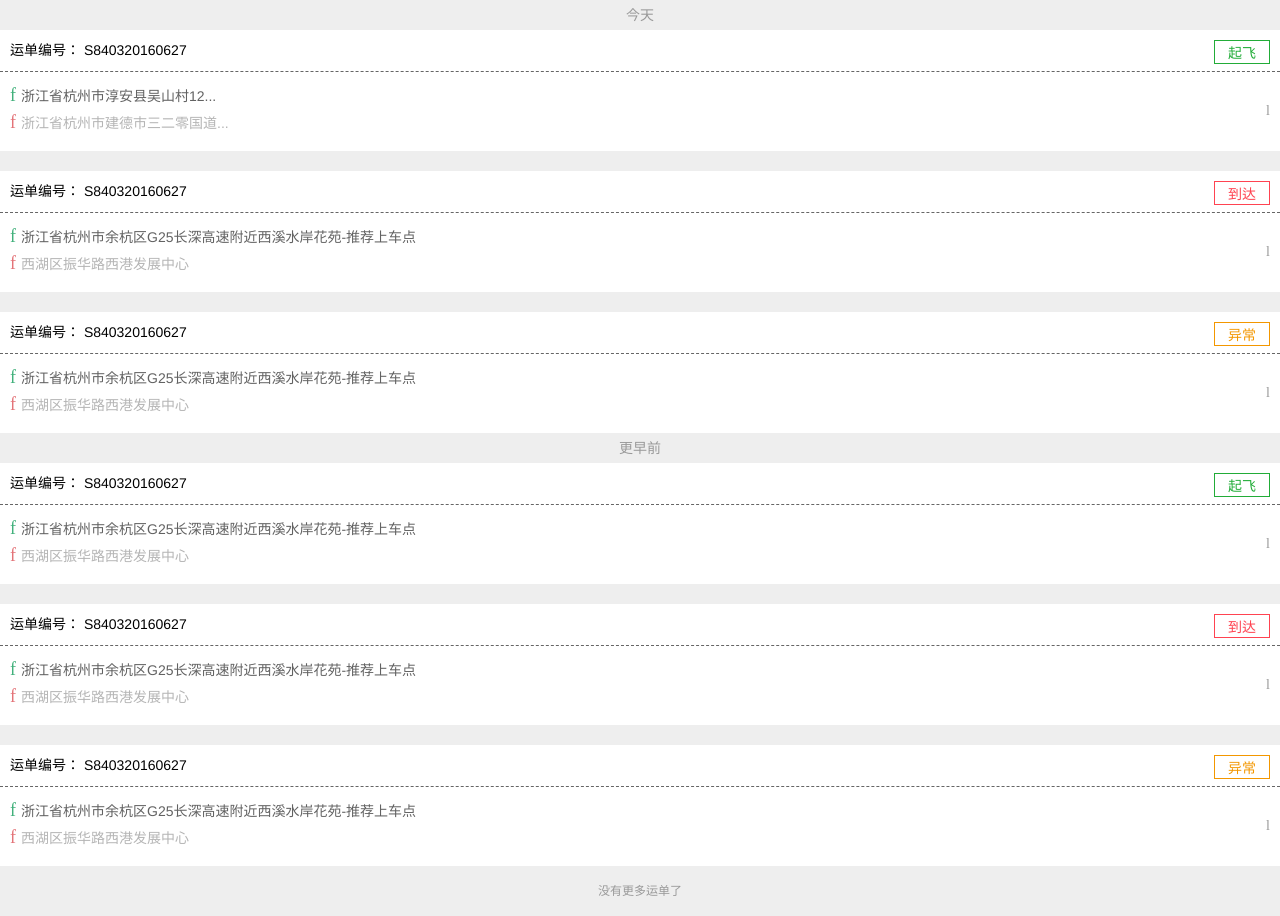
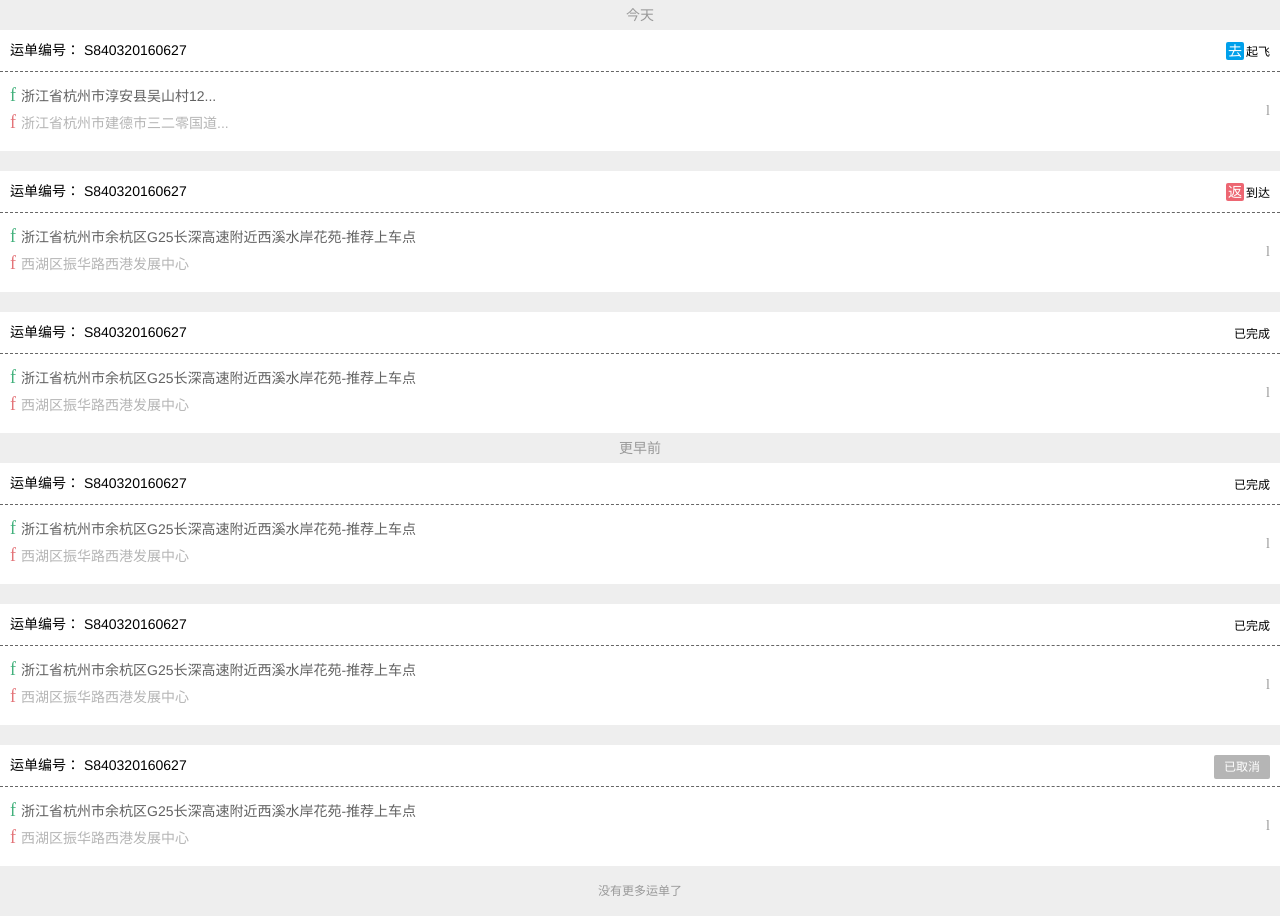
Before and after one commit to hong007/Jieyan, a plain HTML site: page StaticPages/travel.html in a window 1280 px wide. Drawn offline with Linux system fonts and the light colour scheme.

Commit message:
details.html and change some details --0630

```diff
--- a/StaticPages/style/main.css
+++ b/StaticPages/style/main.css
@@ -764,8 +764,26 @@ i.i-open:before {
 	height: 24px;
 	line-height: 24px;
 	width: 56px;
-	text-align: center;
-	border:1px solid #b5b5b5;
+	text-align: right;
+	font-size: 1.2rem;
+	/*border:1px solid #b5b5b5;*/
+}
+.ban{
+	color: #fff;
+	font-size: 1.4rem;
+	display: inline-block;
+	width: 18px;
+	height: 18px;
+	line-height: 18px;
+	text-align: center;
+	border-radius: 2px;
+	margin-right: 2px;
+}
+.go{
+	background: #00a0eb;
+}
+.arrival{
+	background: #ed6672;
 }
 .orderlist .wrapper .item .qf {
 	border: 1px solid #22ac38;
@@ -902,6 +920,10 @@ i.i-open:before {
 	border-bottom: 1px solid rgba(0,0,0,0.2);
 	padding-bottom: 0;
 }
+.orderdetail .wrapper .item .comment{
+	text-align: center;
+	border:1px solid #b5b5b5;
+}
 .orderdetail .item-title,.orderdetail .path-start, .path-end {
 	color: #b5b5b5;
 	border:none;
@@ -936,9 +958,10 @@ i.i-open:before {
 .orderdetail .wrapper .item:after{
 	content: "";
 }
-.orderdetail .wrapper .item .cansel-com{
+.orderlist .wrapper .item .cansel-com{
 	background: #b5b5b5;
 	color: #fff;
+	text-align: center;
 	border-radius: 2px;
 }
 .package h2{
--- a/StaticPages/travel.html
+++ b/StaticPages/travel.html
@@ -25,7 +25,8 @@
                         <h2 class="item-title">
                             <span>运单编号：</span>
                             <span>S840320160627</span>
-                            <span class="comment qf">起飞</span>
+                            <!-- <span class="comment qf">起飞</span> -->
+                            <span class="comment"><strong class="ban go">去</strong>起飞</span>
                         </h2>
                         <span class="path-start">浙江省杭州市淳安县吴山村12...</span>
                         <span class="path-end">浙江省杭州市建德市三二零国道...</span>
@@ -38,7 +39,8 @@
                         <h2 class="item-title">
                             <span>运单编号：</span>
                             <span>S840320160627</span>
-                            <span class="comment dd">到达</span>
+                            <!-- <span class="comment dd">到达</span> -->
+                            <span class="comment"><strong class="ban arrival">返</strong>到达</span>
                         </h2>
                         <span class="path-start">浙江省杭州市余杭区G25长深高速附近西溪水岸花苑-推荐上车点</span>
                         <span class="path-end">西湖区振华路西港发展中心</span>
@@ -51,7 +53,8 @@
                         <h2 class="item-title">
                             <span>运单编号：</span>
                             <span>S840320160627</span>
-                            <span class="comment yc">异常</span>
+                            <!-- <span class="comment yc">异常</span> -->
+                            <span class="comment">已完成</span>
                         </h2>
                         <span class="path-start">浙江省杭州市余杭区G25长深高速附近西溪水岸花苑-推荐上车点</span>
                         <span class="path-end">西湖区振华路西港发展中心</span>
@@ -69,7 +72,7 @@
                         <h2 class="item-title">
                             <span>运单编号：</span>
                             <span>S840320160627</span>
-                            <span class="comment qf">起飞</span>
+                            <span class="comment">已完成</span>
                         </h2>
                         <span class="path-start">浙江省杭州市余杭区G25长深高速附近西溪水岸花苑-推荐上车点</span>
                         <span class="path-end">西湖区振华路西港发展中心</span>
@@ -82,7 +85,7 @@
                         <h2 class="item-title">
                             <span>运单编号：</span>
                             <span>S840320160627</span>
-                            <span class="comment dd">到达</span>
+                            <span class="comment">已完成</span>
                         </h2>
                         <span class="path-start">浙江省杭州市余杭区G25长深高速附近西溪水岸花苑-推荐上车点</span>
                         <span class="path-end">西湖区振华路西港发展中心</span>
@@ -95,7 +98,7 @@
                         <h2 class="item-title">
                             <span>运单编号：</span>
                             <span>S840320160627</span>
-                            <span class="comment yc">异常</span>
+                            <span class="comment cansel-com">已取消</span>
                         </h2>
                         <span class="path-start">浙江省杭州市余杭区G25长深高速附近西溪水岸花苑-推荐上车点</span>
                         <span class="path-end">西湖区振华路西港发展中心</span>
```
